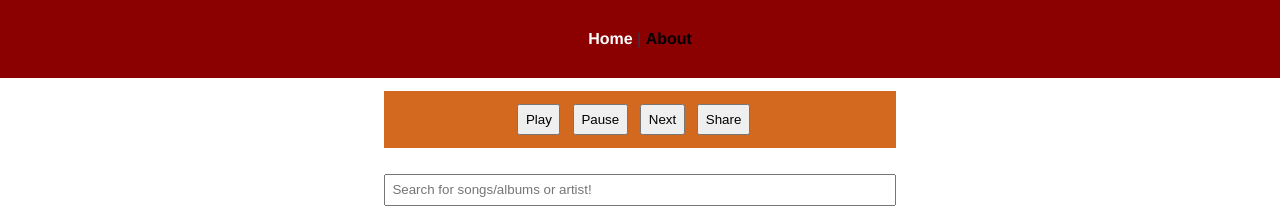
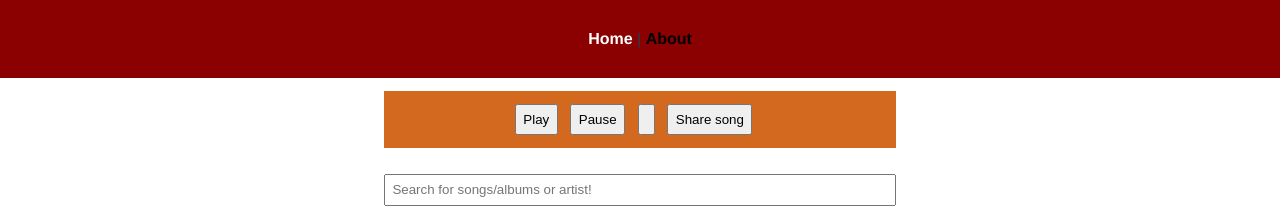
Before and after one commit to Francisco-fco/MusicPlayer, a Vue app in the folder music-player/: page /#/ in a window 1280 px wide. Shown: the top 208 px of the page. Built offline with nearby package versions, Linux system fonts and the light colour scheme.

Commit message:
Update Player.vue

```diff
--- a/music-player/src/components/Player.vue
+++ b/music-player/src/components/Player.vue
@@ -5,8 +5,8 @@
     <div class="buttons">
       <button id="play" @click="Play(music.videoId)">Play</button>
       <button id="pause" @click="Pause(music.videoId)">Pause</button>
-      <button id="next" @click="Next(music.videoId)">Next</button>
-      <button id="share" @click="Share()">Share</button>
+      <button id="next" @click="Next(music.videoId)"></button>
+      <button id="share" @click="Share()">Share song</button>
     </div>
   </div>
 </template>
```
